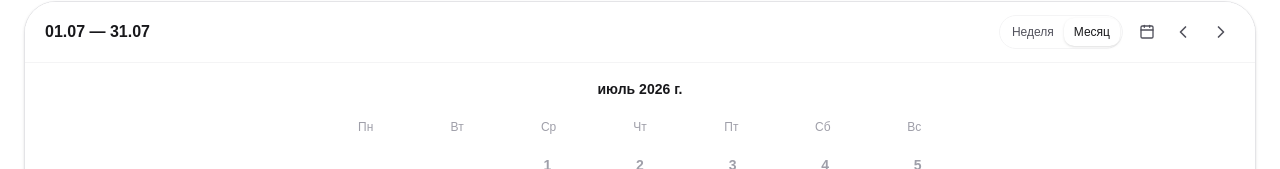
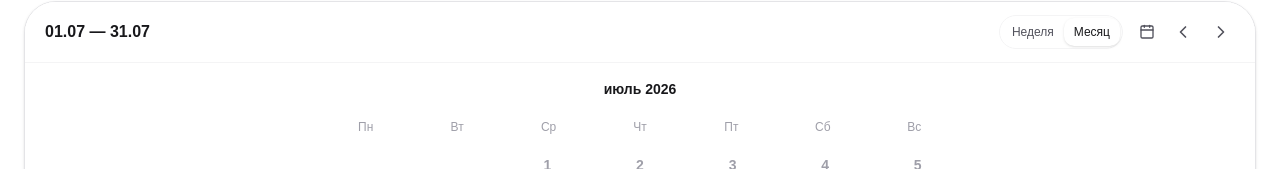
Before and after one commit to bliky-app/client, a React (Vite) app in the folder apps/web/: page / in a window 1280 px wide. Both pictures are taken after a click on the button "Месяц". Shown: the part 605-774 px from the top of the page. Built offline with nearby package versions, Linux system fonts and the light colour scheme.

Commit message:
fix(timetable): remove 'г.' suffix from year in month headers

```diff
--- a/apps/web/src/components/Timetable.tsx
+++ b/apps/web/src/components/Timetable.tsx
@@ -285,7 +285,7 @@ export default function Timetable({
                   return (
                     <>
                       <div className="text-center text-sm font-semibold text-panel-text mb-4">
-                        {new Intl.DateTimeFormat("ru-RU", { month: "long", year: "numeric", timeZone: timezone }).format(currentDate).toLowerCase()}
+                        {new Intl.DateTimeFormat("ru-RU", { month: "long", year: "numeric", timeZone: timezone }).format(currentDate).replace(/\s*г\./, '').toLowerCase()}
                       </div>
                       <div className="grid grid-cols-7 mb-2">
                         {WEEKDAYS.map(d => <div key={d} className="text-center text-xs font-medium text-panel-text-subtle py-1">{d}</div>)}
```
